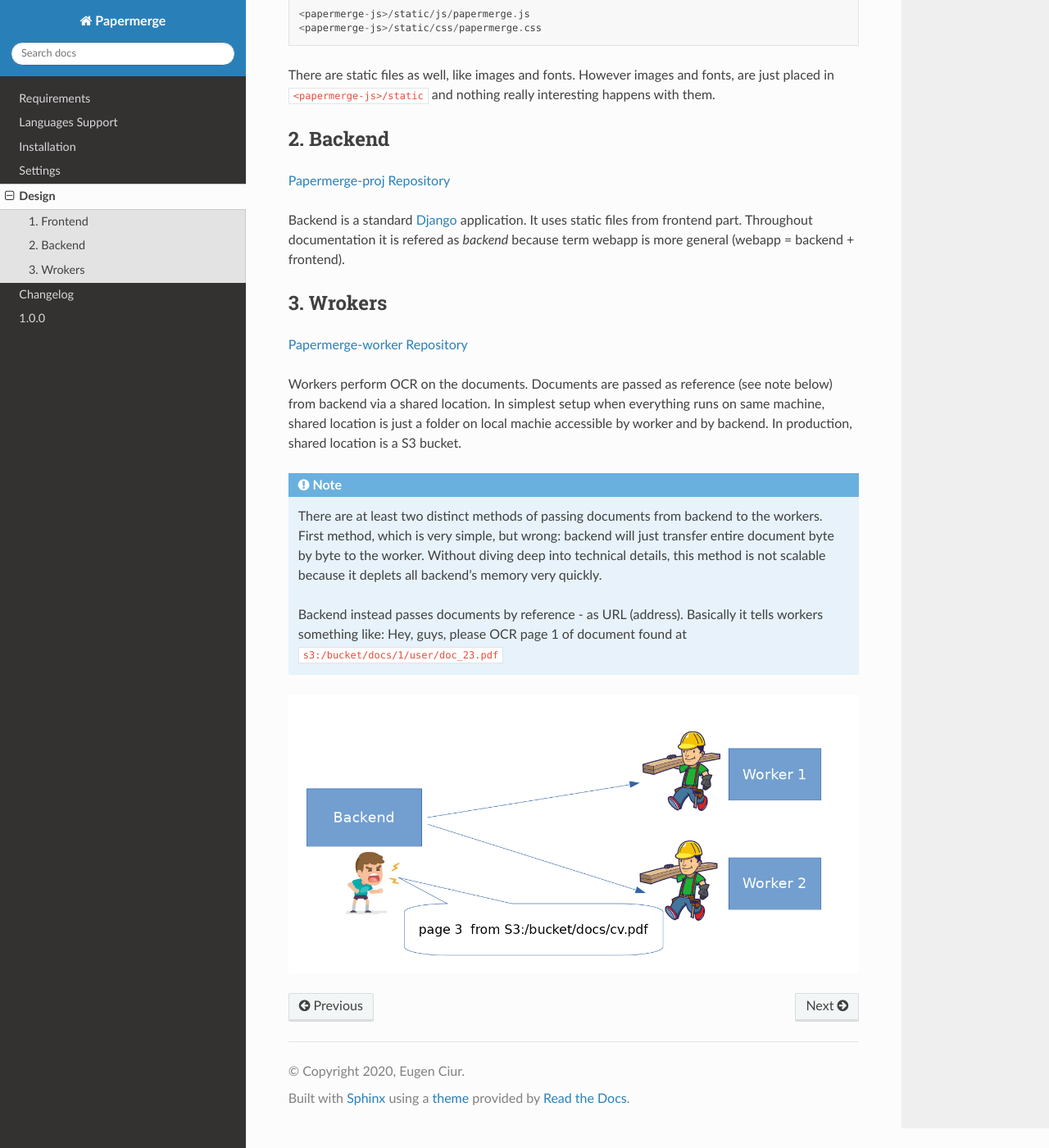
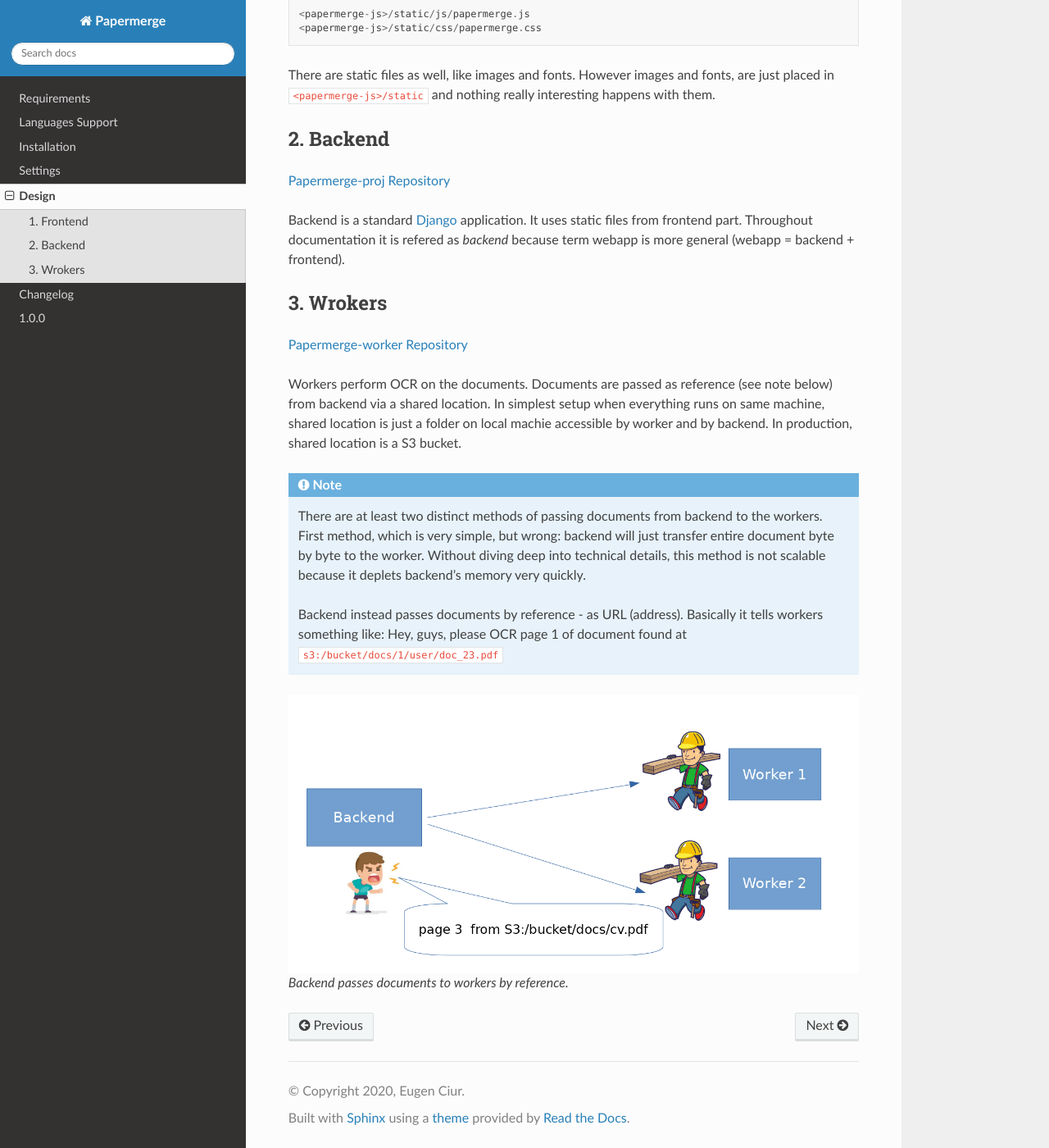
Before and after one commit to ciur/papermerge, a Sphinx documentation site: the page built from docs/source/design.rst, in a window 1280 px wide and 1400 px high, scrolled down 1198 px. Shown: the whole window at 82% size. Built offline with Sphinx 7.4.7 and the Read the Docs theme 2.0.0, drawn with Linux system fonts in a browser that asks for light colours.

Commit message:
Documentation

```diff
--- a/docs/source/design.rst
+++ b/docs/source/design.rst
@@ -66,11 +66,13 @@
     to the workers. First method, which is very simple, but wrong: backend
     will just transfer entire document byte by byte to the worker. Without
     diving deep into technical details, this method is not scalable
-    because it deplets all backend's memory very quickly.
+    because it deplets backend's memory very quickly.
 
     Backend instead passes documents by reference - as URL (address). Basically
     it tells workers something like:
     Hey, guys, please OCR page 1 of document found at ``s3:/bucket/docs/1/user/doc_23.pdf``
 
 
-.. image:: img/design2.png
+.. figure:: img/design2.png
+
+   Backend passes documents to workers by reference.
```
